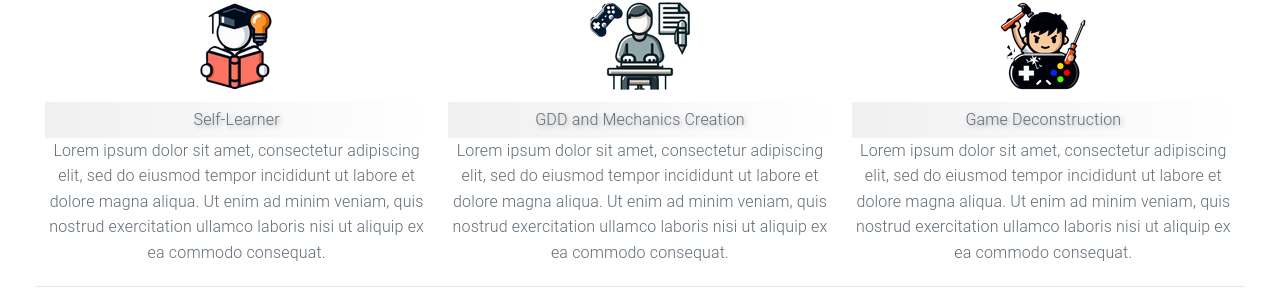
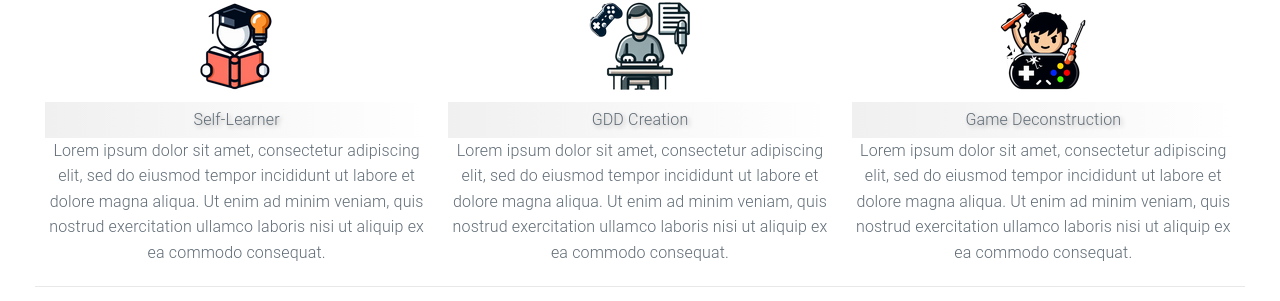
Before and after one commit to htramu/htk.github.io, a Jekyll site: the page built from index.html, in a window 1280 px wide and 900 px high, scrolled down 1723 px. Shown: the part 433-734 px from the top of the window. Built offline with Jekyll 4.4.1, drawn with Linux system fonts in a browser that asks for light colours.

Commit message:
Update home.html

```diff
--- a/_layouts/home.html
+++ b/_layouts/home.html
@@ -104,20 +104,14 @@
 				<table  border="0" cellspacing="0" cellpadding="0">
 					<tr>
 					<h4 class="text-shadow-shade">Latest Project</h4>
-					<!-- <h1 class="bg-shade">Background Color Shading (h1)</h1>
-						<h2 class="gradient-shade">Gradient Shading (h2)</h2>
-						<h3 class="text-shadow-shade">Text Shadow Shading (h3)</h3>
-						<h4 class="box-shadow-shade">Box Shadow Shading (h4)</h4>
-						<h5 class="inset-shade">Inset Shadow Shading (h5)</h5>
-						<h6 class="bg-shade gradient-shade text-shadow-shade">Combined Shading (h6)</h6> -->
-						<td valign="center">
+						<td valign="center" style="border-bottom: none">
 								<p>HedgeShot is a First Person Shooter game created with <span style="font-weight:bold">Unreal Engine 5</span>. It is a month-long game jam effort for the <a href="https://itch.io/jam/gdfg-team-jam-4">GDFG TEAM JAM #4</a>, with a team of four including me. It takes place in a hedge-maze like environment where you fight your way through zombie hordes. In this endeavour, I assume the role of game designer as well as level designer and the director.</p>
 								<p><a href="{{ site.baseurl }}/2024-08-01- HedgeShot/">Read More >>>></a></p>
 								<table width="100%" cellspacing="0">
 									<!-- <col width="92*"/> -->
 									<!-- <col width="164*"/> -->
 									<tr valign="center">
-										<td width="36%">
+										<td width="36%" >
 											<iframe frameborder="0" src="https://itch.io/embed/2878493?linkback=true&amp;border_width=0" width="206" height="165"><a href="https://winter-witch.itch.io/hedgeshot">HedgeShot by Winter Witch, Umarth, meowroz, dragonmushu3</a></iframe>
 										</td>
 									</tr>
@@ -146,8 +140,8 @@
 	</div>
 
     <div class="container">
-        <h4 class="text-shadow-shade">Skills</h4>
         <table>
+		<h4 class="text-shadow-shade">Skills</h4>
             <tr>
                 <td style="width: 33.33%; padding: 10px; text-align: center; vertical-align: top; border-bottom: none;">
                     <img src="/assets/skills_design.png" alt="Game Design">
@@ -172,8 +166,8 @@
                     <div class="skill-description">Lorem ipsum dolor sit amet, consectetur adipiscing elit, sed do eiusmod tempor incididunt ut labore et dolore magna aliqua. Ut enim ad minim veniam, quis nostrud exercitation ullamco laboris nisi ut aliquip ex ea commodo consequat.</div>
                 </td>
                 <td style="width: 33.33%; padding: 10px; text-align: center; vertical-align: top; border-bottom: none;">
-                    <img src="/assets/skills_gddwriter.png" alt="GDD and Mechanics Creation">
-                    <div class="bg-shade gradient-shade text-shadow-shade skill-title">GDD and Mechanics Creation</div>
+                    <img src="/assets/skills_gddwriter.png" alt="GDD Creation">
+                    <div class="bg-shade gradient-shade text-shadow-shade skill-title">GDD Creation</div>
                     <div class="skill-description">Lorem ipsum dolor sit amet, consectetur adipiscing elit, sed do eiusmod tempor incididunt ut labore et dolore magna aliqua. Ut enim ad minim veniam, quis nostrud exercitation ullamco laboris nisi ut aliquip ex ea commodo consequat.</div>
                 </td>
                 <td style="width: 33.33%; padding: 10px; text-align: center; vertical-align: top; border-bottom: none;">
```
